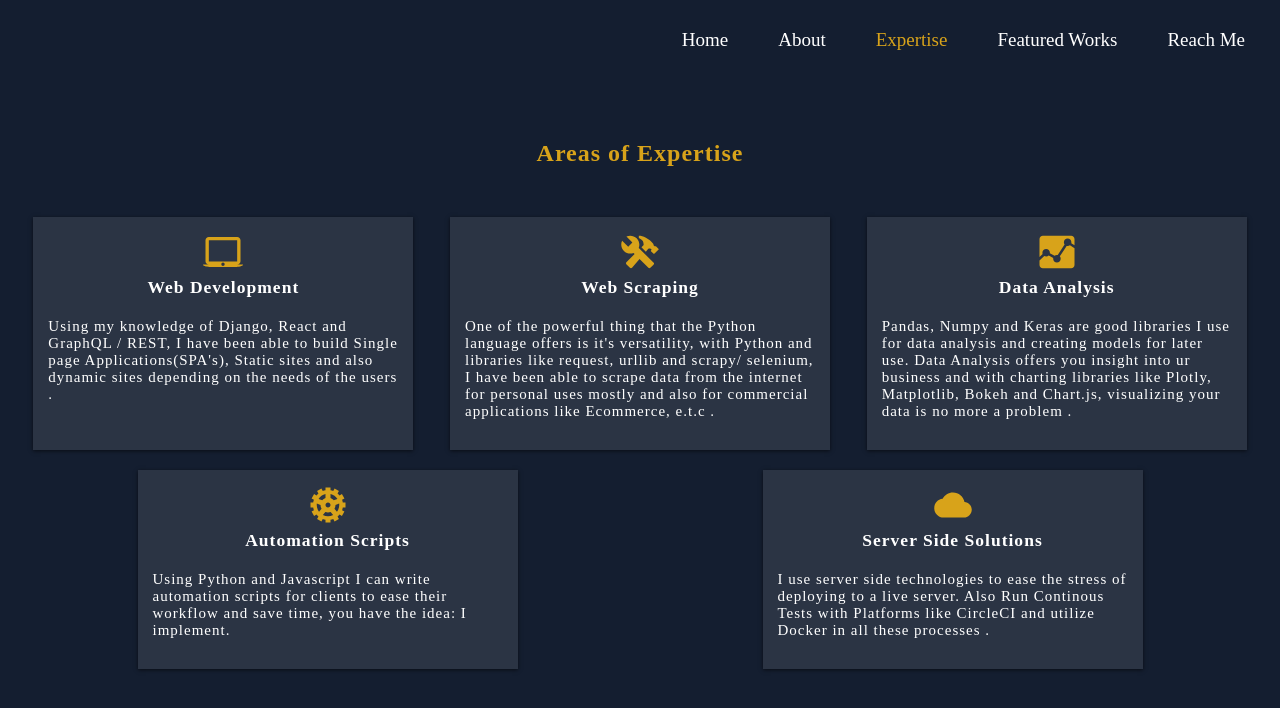
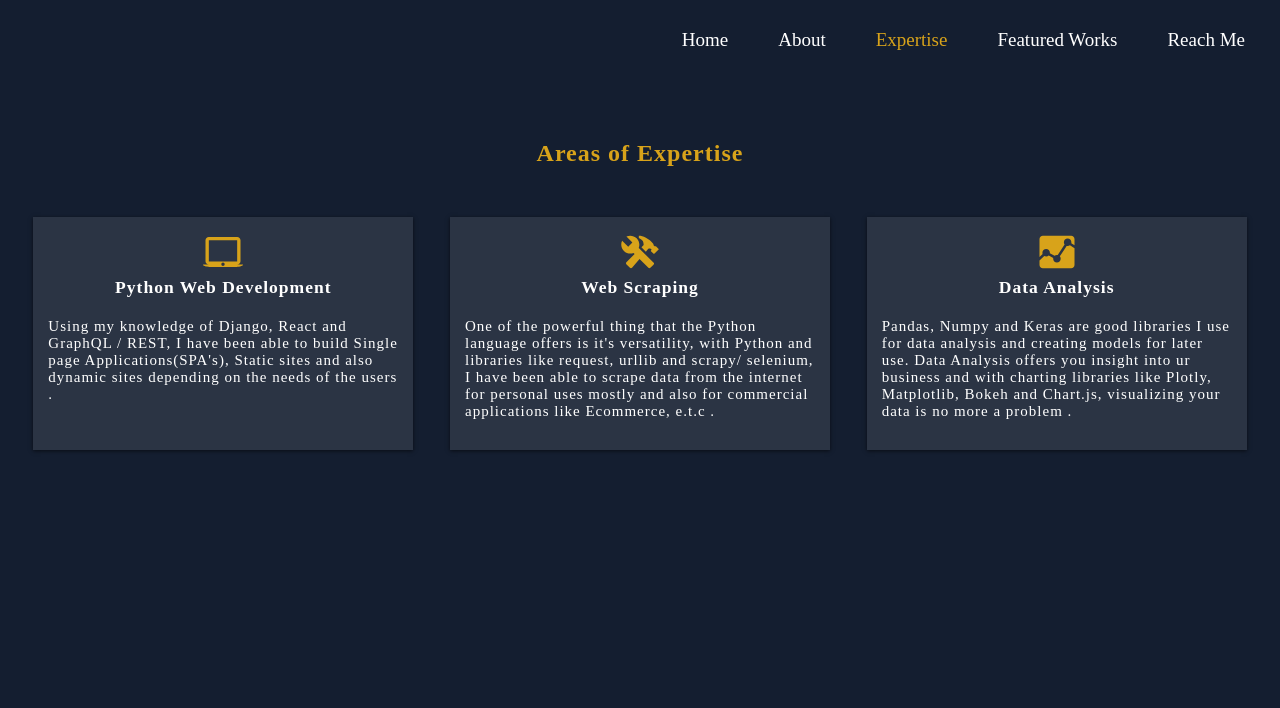
Before and after one commit to Geeker1/portfolio, a React (Create React App) app: page /expertise in a window 1280 px wide. Shown: the top 708 px of the page. Built offline with nearby package versions, Linux system fonts and the light colour scheme; a web font is replaced by a local one.

Commit message:
update expertise component

```diff
--- a/src/components/Expertise.tsx
+++ b/src/components/Expertise.tsx
@@ -66,8 +66,8 @@ const Expertise : React.FC = ()=>{
             <h2 className="main-heading"> Areas of Expertise </h2>
             <Content>
                 <div className="content">
-                    <img src={webIcon} alt="Web Development"/>
-                    <h3>Web Development</h3>
+                    <img src={webIcon} alt="Backend / Frontend Development"/>
+                    <h3>Python Web Development</h3>
                     <p>Using my knowledge of Django, React and GraphQL / REST, I have been able to build
                         Single page Applications(SPA's), Static sites and also dynamic sites depending on
                         the needs of the users .
@@ -91,21 +91,6 @@ const Expertise : React.FC = ()=>{
                         data is no more a problem .
                     </p>
                 </div>
-                <div className="content">
-                    <img src={autoIcon} alt="Data Analysis"/>
-                    <h3>Automation Scripts</h3>
-                    <p>Using Python and Javascript I can write automation scripts for clients to ease
-                        their workflow and save time, you have the idea: I implement.
-                    </p>
-                </div>
-                <div className="content">
-                    <img src={cloudIcon} alt="Data Analysis"/>
-                    <h3>Server Side Solutions</h3>
-                    <p>I use server side technologies to ease the stress of deploying to a live server.
-                        Also Run Continous Tests with Platforms like CircleCI and utilize Docker
-                        in all these processes .
-                    </p>
-                </div>
             </Content>
         </ExpertWrapper>
     )
```
